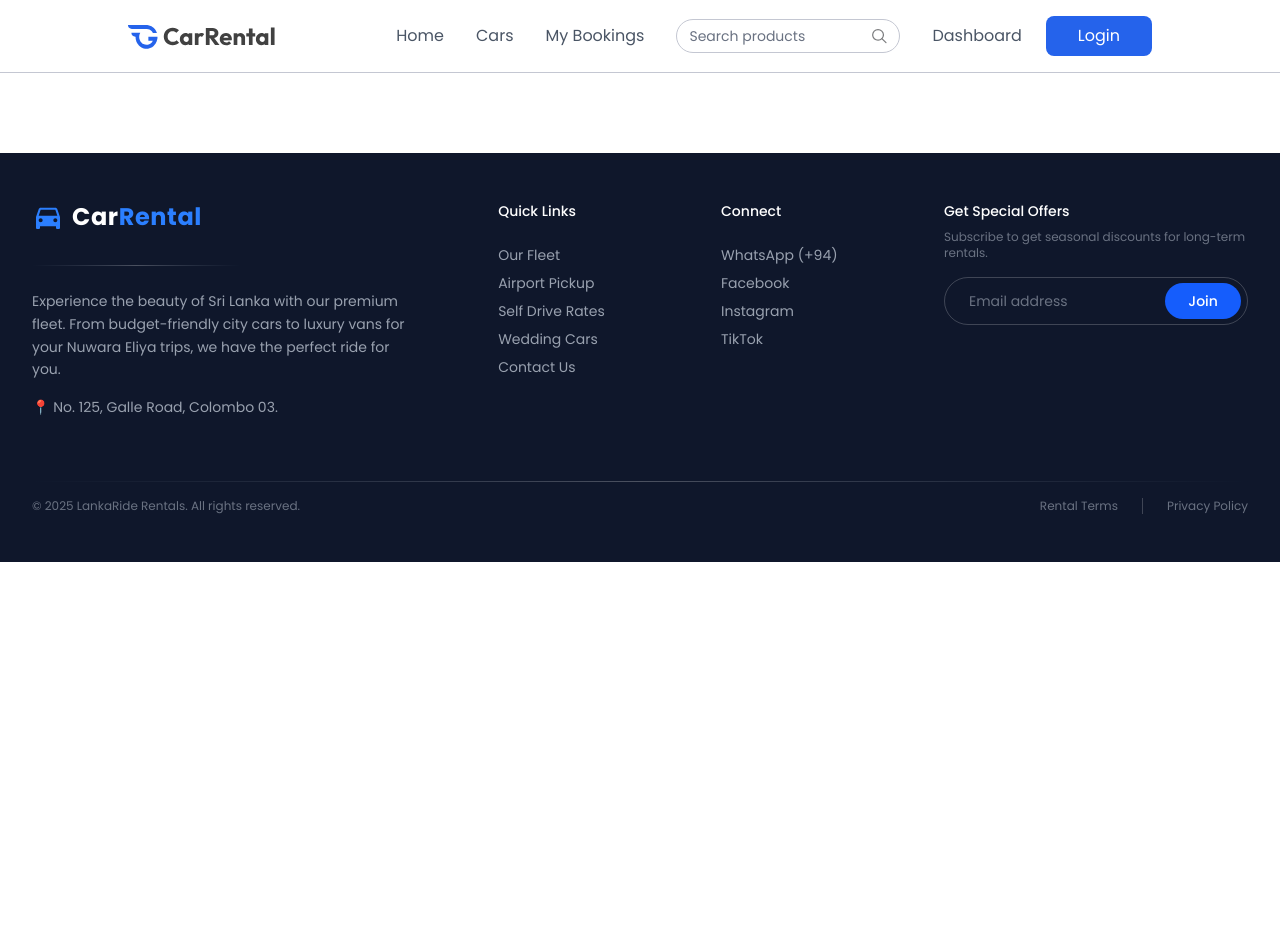
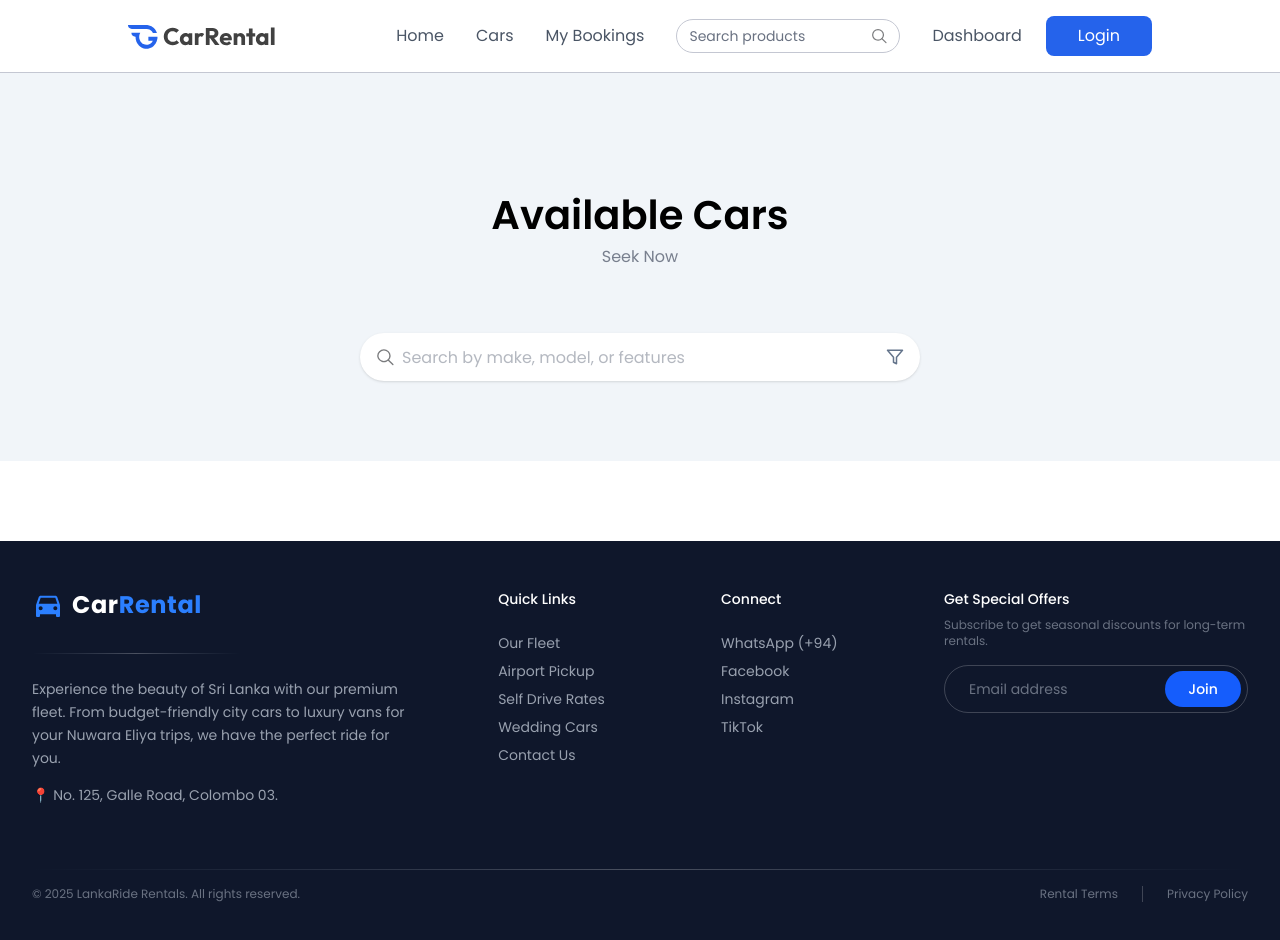
Before and after one commit to iduwaranisal/Full-stack-project---1, a React (Vite) app in the folder Client/: page /cars in a window 1280 px wide. Shown: the top 940 px of the page. Before the commit the page ends 800 px from the top, so only its background shows below. Built offline with nearby package versions, Linux system fonts and the light colour scheme; a web font is replaced by a local one.

Commit message:
do 2.30 complete

```diff
--- a/Client/src/pages/Car.jsx
+++ b/Client/src/pages/Car.jsx
@@ -1,9 +1,29 @@
-import React from 'react'
+import React, { useState } from 'react'
+import { assets } from '../assets/assets'
+import Title from '../components/Title'
 
 const Car = () => {
+  const [input, setInput] = useState('')
   return (
     <div>
+      <div className='flex flex-col items-center py-20 bg-light max-md:px-4'>
+        <Title title='Available Cars' subTitle='Seek Now' />
 
+        <div className='flex items-center bg-white px-4 mt-6 max-w-140 w-full h-12 rounded-full shadow'>
+          <img src={assets.search_icon} alt="" className='w-4.5 h-4.5 mr-2' />
+          <input
+            onClick={(e) => setInput(e.target.value)}
+            value={input}
+            type="text"
+            placeholder='Search by make, model, or features'
+            className='w-full h-full outline-none text-gray-500'
+          />
+          <img src={assets.filter_icon} alt="" className='w-4.5 h-4.5 ml-2' />
+        </div>
+      </div>
+      <div>
+
+      </div>
     </div>
   )
 }
--- a/Client/src/pages/Cardetails.jsx
+++ b/Client/src/pages/Cardetails.jsx
@@ -2,11 +2,17 @@ import React, { useEffect, useState } from 'react'
 import { useNavigate, useParams } from 'react-router-dom'
 import { assets, dummyCarData } from '../assets/assets'
 import Loader from '../components/Loader'
+const currency = import.meta.env.VITE_CURRENCY
 
 const Cardetails = () => {
   const { id } = useParams()
   const navigate = useNavigate()
   const [car, setcar] = useState(null)
+
+  const handlesubmit = async (e) => {
+    e.preventDefault();
+
+  }
 
   useEffect(() => {
     const foundCar = dummyCarData.find((item) => item._id === id)
@@ -15,7 +21,7 @@ const Cardetails = () => {
 
   return car ? (
     <div className='px-6 md:px-16 lg:px-24 xl:px-32 mt-16'>
-      {/* Back Button */}
+
       <button onClick={() => navigate(-1)} className='flex items-center gap-2 mb-6 text-gray-500 cursor-pointer'>
         <img src={assets.arrow_icon} alt="" className='rotate-180 opacity-65' />
         Back to all cars
@@ -33,7 +39,7 @@ const Cardetails = () => {
 
             <hr className='border-borderColor my-6' />
 
-            {/* Car Specs Grid */}
+
             <div className='grid grid-cols-2 sm:grid-cols-4 gap-4'>
               {[
                 { icon: assets.users_icon, text: `${car.seating_capacity} Seats` },
@@ -48,13 +54,13 @@ const Cardetails = () => {
               ))}
             </div>
 
-            {/* Description Section */}
+
             <div>
               <h1 className='text-xl font-medium mb-3'>Description</h1>
               <p className='text-gray-500 leading-relaxed'>{car.description}</p>
             </div>
 
-            {/* Features Section */}
+
             <div>
               <h1 className='text-xl font-medium mb-3'>Features</h1>
               <ul className='grid grid-cols-1 sm:grid-cols-2 gap-2'>
@@ -68,10 +74,49 @@ const Cardetails = () => {
             </div>
 
           </div>
-          <form>
 
-          </form>
+
+
+
         </div>
+
+        <form onSubmit={handlesubmit} className='shadow-lg h-max sticky top-18 rounded-xl p-6 space-y-6 text-gray-500'>
+
+          <p className='flex items-center justify-between text-2xl text-gray-800 font-semibold'>
+            {currency}{car.pricePerDay}
+            <span className='text-base text-gray-400 font-normal'>per day</span>
+          </p>
+
+          <hr className='border-borderColor my-6' />
+
+          <div className='flex flex-col gap-2'>
+            <label htmlFor="pickup-date" className="block mb-1">Pickup Date</label>
+            <input
+              type="date"
+              id="pickup-date"
+              className="border border-gray-300 px-3 py-2 rounded-lg focus:outline-none focus:ring-2 focus:ring-blue-500"
+              required
+              min={new Date().toISOString().split("T")[0]}
+            />
+          </div>
+          <div className='flex flex-col gap-2'>
+            <label htmlFor="return-date" className="block mb-1">Return Date</label>
+            <input
+              type="date"
+              id="return-date"
+              className="border border-gray-300 px-3 py-2 rounded-lg focus:outline-none focus:ring-2 focus:ring-blue-500"
+              required
+            />
+          </div>
+          <button className='w-full bg-primary hover:bg-primary-dull transition-all py-3 font-medium text-white rounded-xl cursor-pointer'>
+            Book Now
+          </button>
+
+          <p className='text-center text-sm'>
+            No credit card required to reserve
+          </p>
+
+        </form>
 
       </div>
     </div>
```
